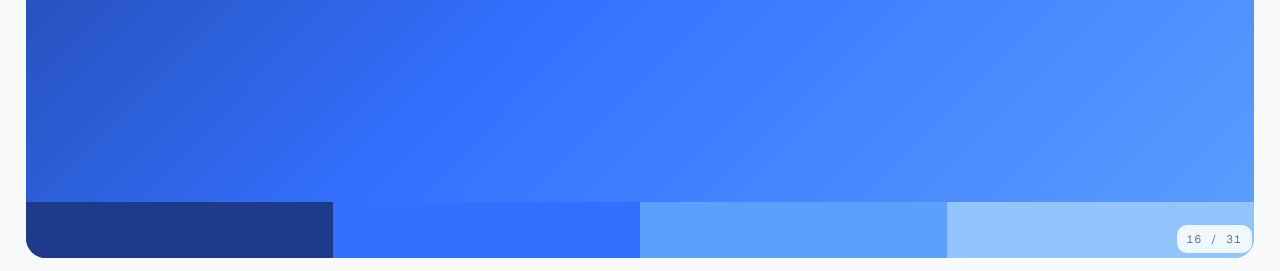
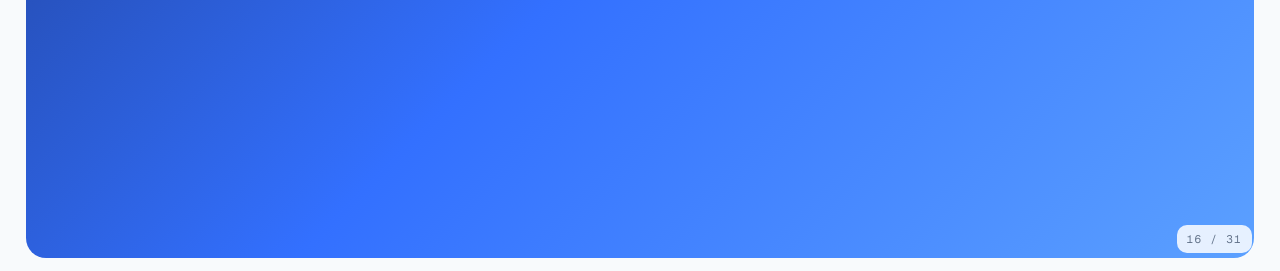
Before and after one commit to lexanne0110/shieldtx_website, a website: page brand-document/index.html in a window 1280 px wide. Shown: the part 529-800 px from the top of the page. Drawn offline with nearby package versions, Linux system fonts and the light colour scheme.

Commit message:
fix(brand-doc): remove cover color strip + resize logo
The cover slide had a 56px-tall 4-color strip pinned to the bottom of
the frame showing the four blue stops of the brand gradient. With the
docs shell added, this strip felt like decorative noise on top of the
gradient itself (which already shows the same colors continuously).

- Removed .brand-cover-strip element + its CSS
- Bumped .brand-cover-logo clamp from clamp(280px, 36vw, 540px) to
  clamp(320px, 42vw, 600px) so it fills the now-unobstructed space
  with confidence

Co-Authored-By: Claude Opus 4.7 (1M context) <noreply@anthropic.com>

```diff
--- a/brand-document/index.html
+++ b/brand-document/index.html
@@ -236,26 +236,20 @@ button, input { font: inherit; color: inherit; }
 
 .slide-head { display: flex; flex-direction: column; gap: 14px; margin-bottom: 40px; }
 
-/* ===== SLIDE 01 — COVER (logo + colors only) ===== */
+/* ===== SLIDE 01 — COVER (logo on brand gradient) ===== */
 .brand-cover {
   background: var(--brand-gradient);
   display: grid;
   place-items: center;
 }
 .brand-cover-logo {
-  width: clamp(280px, 36vw, 540px);
+  /* Bumped slightly larger now that the bottom color strip is gone
+     and the cover has more vertical room. */
+  width: clamp(320px, 42vw, 600px);
   height: auto;
   filter: brightness(0) invert(1);
   display: block;
 }
-.brand-cover-strip {
-  position: absolute;
-  bottom: 0; left: 0; right: 0;
-  display: grid;
-  grid-template-columns: repeat(4, 1fr);
-  height: 56px;
-}
-.brand-cover-strip span { display: block; }
 
 /* ===== SLIDE — REFERENCES (5-column film strip) ===== */
 .ref-grid {
@@ -1467,12 +1461,6 @@ button, input { font: inherit; color: inherit; }
 <section class="slide" id="s1">
   <div class="frame brand-cover">
     <img class="brand-cover-logo" src="assets/ShieldTX_Logo.svg" alt="ShieldTX" />
-    <div class="brand-cover-strip" aria-hidden="true">
-      <span style="background:#1e3a8a"></span>
-      <span style="background:#3370ff"></span>
-      <span style="background:#5ba0ff"></span>
-      <span style="background:#93c5fd"></span>
-    </div>
   </div>
 </section>
 
```
